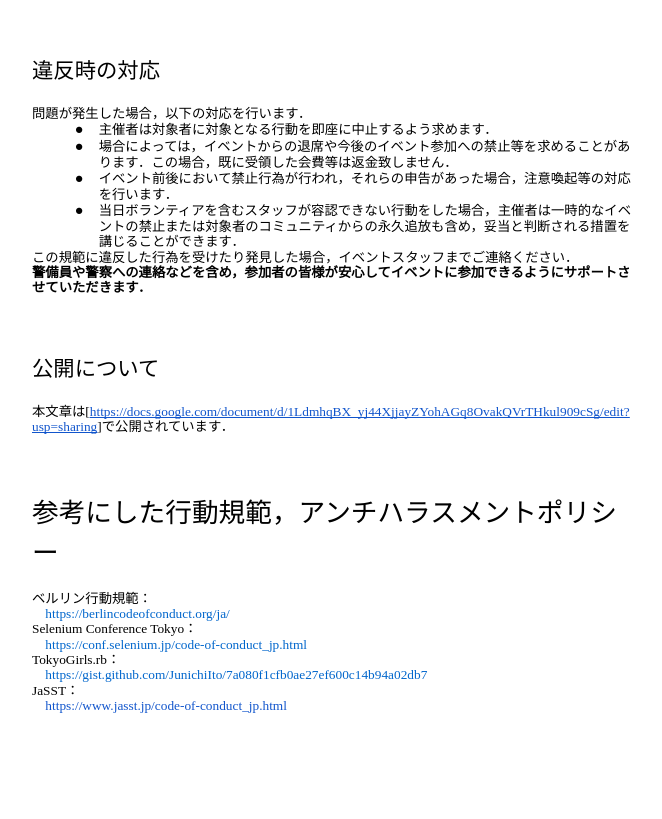
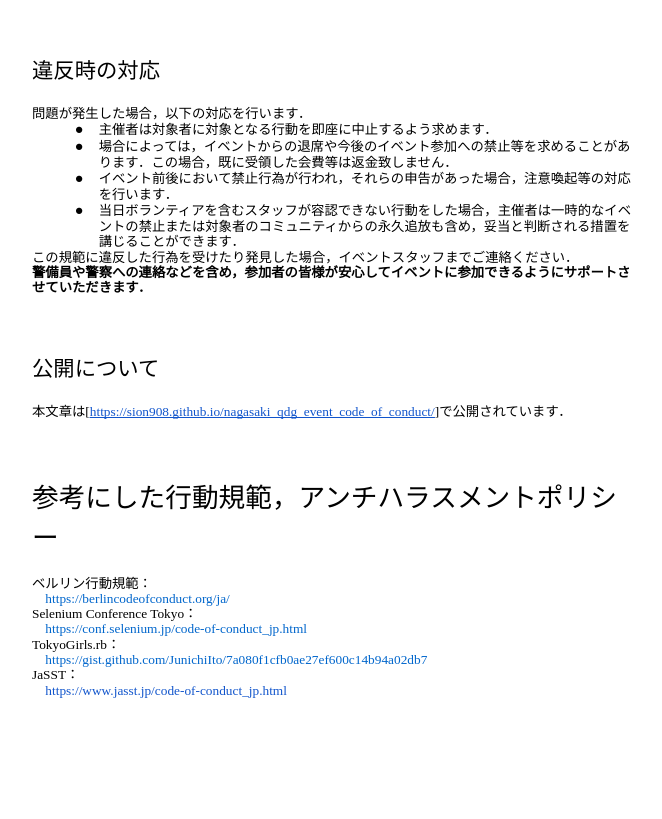
Before and after one commit to sion908/nagasaki_qdg_event_code_of_conduct, a plain HTML site: page index.html in a window 1280 px wide. Shown: the part 1405-2224 px from the top of the page, without its empty margins (72-734 px from the left). Drawn offline with Linux system fonts and the light colour scheme.

Commit message:
リンクの変更

```diff
--- a/index.html
+++ b/index.html
@@ -905,7 +905,7 @@
     <h4 class="c6" id="h.axjx579xwtgv"><span class="c15 c18"></span></h4>
     <h2 class="c9" id="h.kq5x31ctux48"><span class="c2">&#20844;&#38283;&#12395;&#12388;&#12356;&#12390;</span></h2>
     <p class="c3"><span class="c5">&#26412;&#25991;&#31456;&#12399;[</span><span class="c5 c16"><a class="c1"
-                href="https://www.google.com/url?q=https://docs.google.com/document/d/1LdmhqBX_yj44XjjayZYohAGq8OvakQVrTHkul909cSg/edit?usp%3Dsharing&amp;sa=D&amp;source=editors&amp;ust=1730112544796164&amp;usg=AOvVaw1NPItX4WFx0MJydYh_mSeV">https://docs.google.com/document/d/1LdmhqBX_yj44XjjayZYohAGq8OvakQVrTHkul909cSg/edit?usp=sharing</a></span><span
+                href="https://sion908.github.io/nagasaki_qdg_event_code_of_conduct/">https://sion908.github.io/nagasaki_qdg_event_code_of_conduct/</a></span><span
             class="c4">]&#12391;&#20844;&#38283;&#12373;&#12428;&#12390;&#12356;&#12414;&#12377;&#65294;</span></p>
     <h4 class="c6" id="h.pr2tbhsgudzh"><span class="c18 c15"></span></h4>
     <h1 class="c9" id="h.y9hmxwkeewto"><span
```
